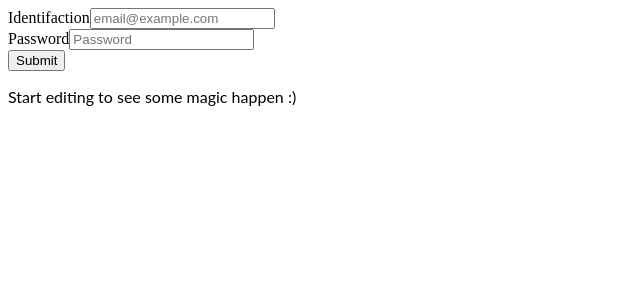
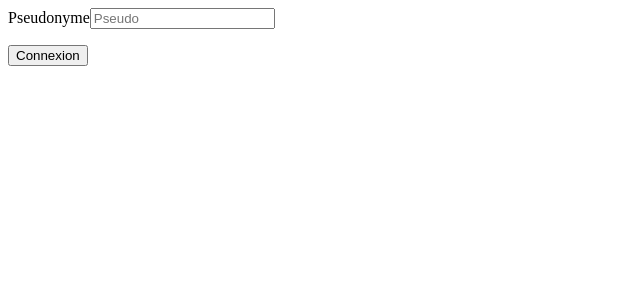
Before and after one commit to Deuteroos/angular-zqhqcr, an Angular app: page / in a window 1280 px wide. Shown: the top 300 px of the page, without its empty margins (0-640 px from the left). Built offline with nearby package versions, Linux system fonts and the light colour scheme.

Commit message:
4 files modified, 1 added

```diff
--- /dev/null
+++ b/src/app/@shared/authentification.service.ts
@@ -0,0 +1,19 @@
+import { Injectable } from '@angular/core';
+
+@Injectable()
+export class AuthentificationService {
+  private user : User;
+  constructor() { }
+
+  authentification(login : string){
+    this.user = { login : login };
+  }
+
+  get() {
+    return this.user;
+  }
+}
+
+export class User {
+  login : string;
+}
--- a/src/app/app.component.html
+++ b/src/app/app.component.html
@@ -1,4 +1 @@
 <app-identification> </app-identification>
-<p>
-  Start editing to see some magic happen :)
-</p>
--- a/src/app/app.module.ts
+++ b/src/app/app.module.ts
@@ -4,10 +4,12 @@ import { FormsModule } from '@angular/forms';
 
 import { AppComponent } from './app.component';
 import { IdentificationComponent } from './identification/identification.component';
+import { AuthentificationService } from './@shared/authentification.service';
 
 @NgModule({
   imports:      [ BrowserModule, FormsModule ],
   declarations: [ AppComponent, IdentificationComponent ],
-  bootstrap:    [ AppComponent ]
+  bootstrap:    [ AppComponent ],
+  providers: [AuthentificationService]
 })
 export class AppModule { }
--- a/src/app/identification/identification.component.html
+++ b/src/app/identification/identification.component.html
@@ -1,11 +1,8 @@
-<form>
+<form class="form-horizontal">
   <div class="form-group">
-    <label for="exampleInputEmail1">Identifaction</label>
-    <input type="email" class="form-control" id="exampleInputEmail1" placeholder="email@example.com">
+    <label >Pseudonyme</label>
+    <input #box  type="email" class="form-control col-5"    placeholder="Pseudo"><p>{{value}}</p>
+
   </div>
-  <div class="form-group mx-sm-3 mb-2">
-    <label for="exampleInputPassword1">Password</label>
-    <input type="password" class="form-control" id="exampleInputPassword1" placeholder="Password">
-  </div>
-  <button type="submit" class="btn btn-primary">Submit</button>
+  <button type="submit" class="btn btn-primary" (click)="onClick(box.value)">Connexion</button>
 </form>
--- a/src/app/identification/identification.component.ts
+++ b/src/app/identification/identification.component.ts
@@ -1,15 +1,27 @@
 import { Component, OnInit } from '@angular/core';
+import { AuthentificationService } from '../@shared/authentification.service';
 
 @Component({
   selector: 'app-identification',
   templateUrl: './identification.component.html',
   styleUrls: ['./identification.component.css']
 })
-export class IdentificationComponent implements OnInit {
+export class IdentificationComponent implements OnInit  {
 
-  constructor() { }
+  constructor(private authenService : AuthentificationService) {
 
+  }
+  value = '';
   ngOnInit() {
+    this.authenService.get();
   }
 
+  onClick(value: string) {
+    this.authenService = value;
+  }
+
+
+
+
+
 }
```
